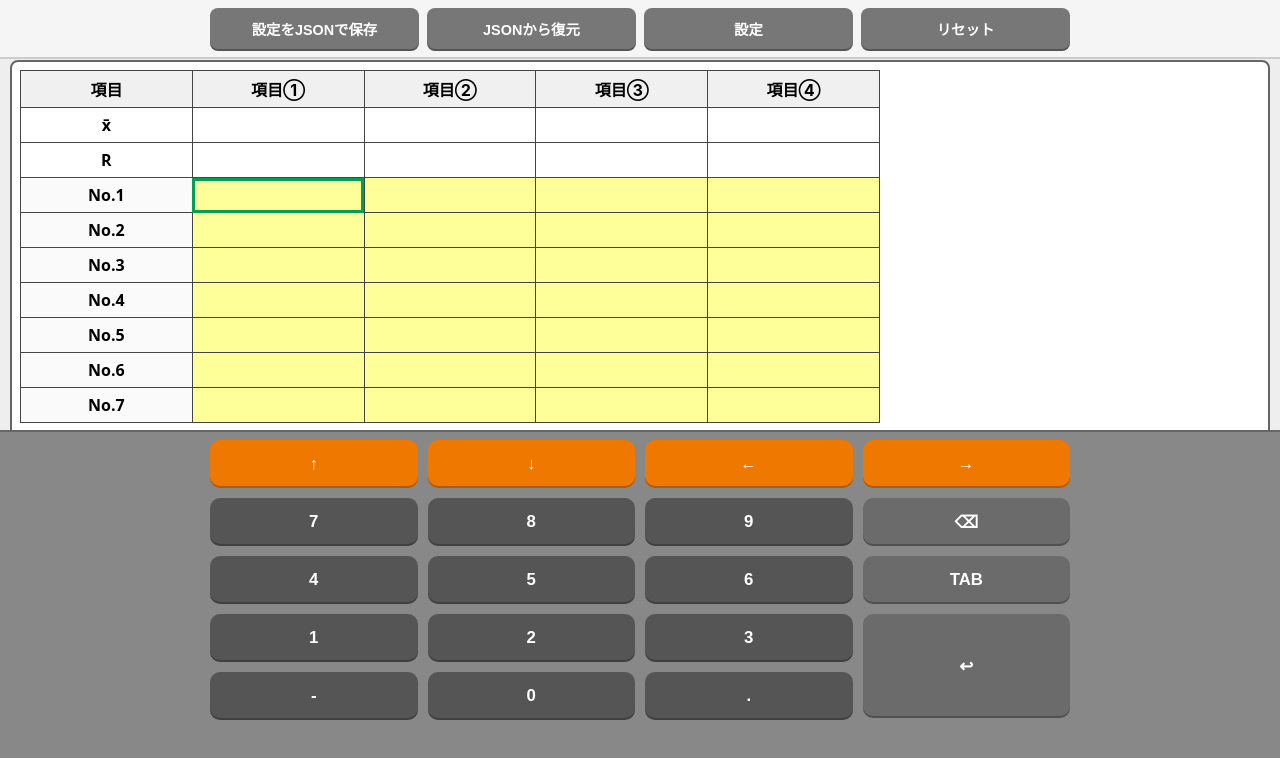
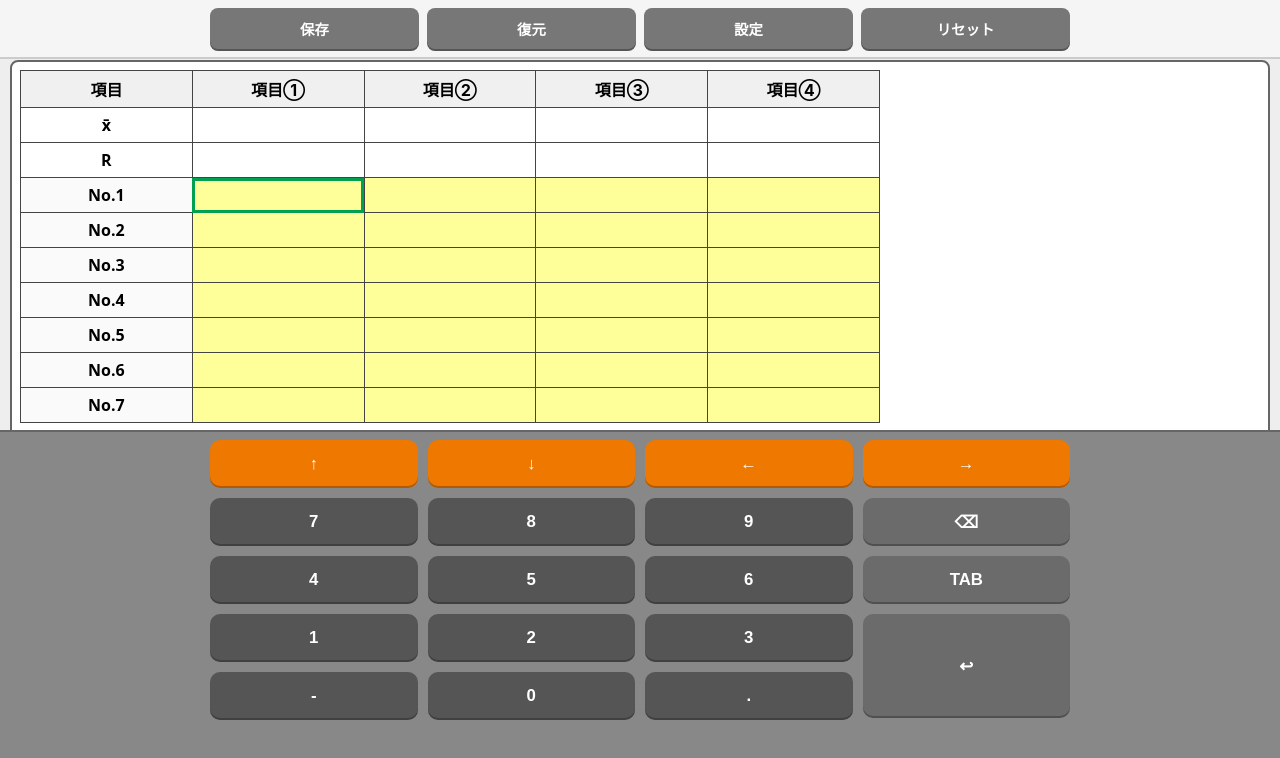
Before and after one commit to oono198279-www/Control_chart, a plain HTML site: page index.html in a window 1280 px wide. Drawn offline with Linux system fonts and the light colour scheme.

Commit message:
index.html を更新

```diff
--- a/index.html
+++ b/index.html
@@ -233,8 +233,8 @@
 <!-- 上部ボタンバー -->
 <div class="topBar">
   <div class="topBarInner">
-    <button id="exportJsonBtn">設定をJSONで保存</button>
-    <button id="importJsonBtn">JSONから復元</button>
+    <button id="exportJsonBtn">保存</button>
+    <button id="importJsonBtn">復元</button>
     <button id="settingBtn">設定</button>
     <button id="resetBtn">リセット</button>
     <input type="file" id="jsonFileInput" accept="application/json" style="display:none">
```
